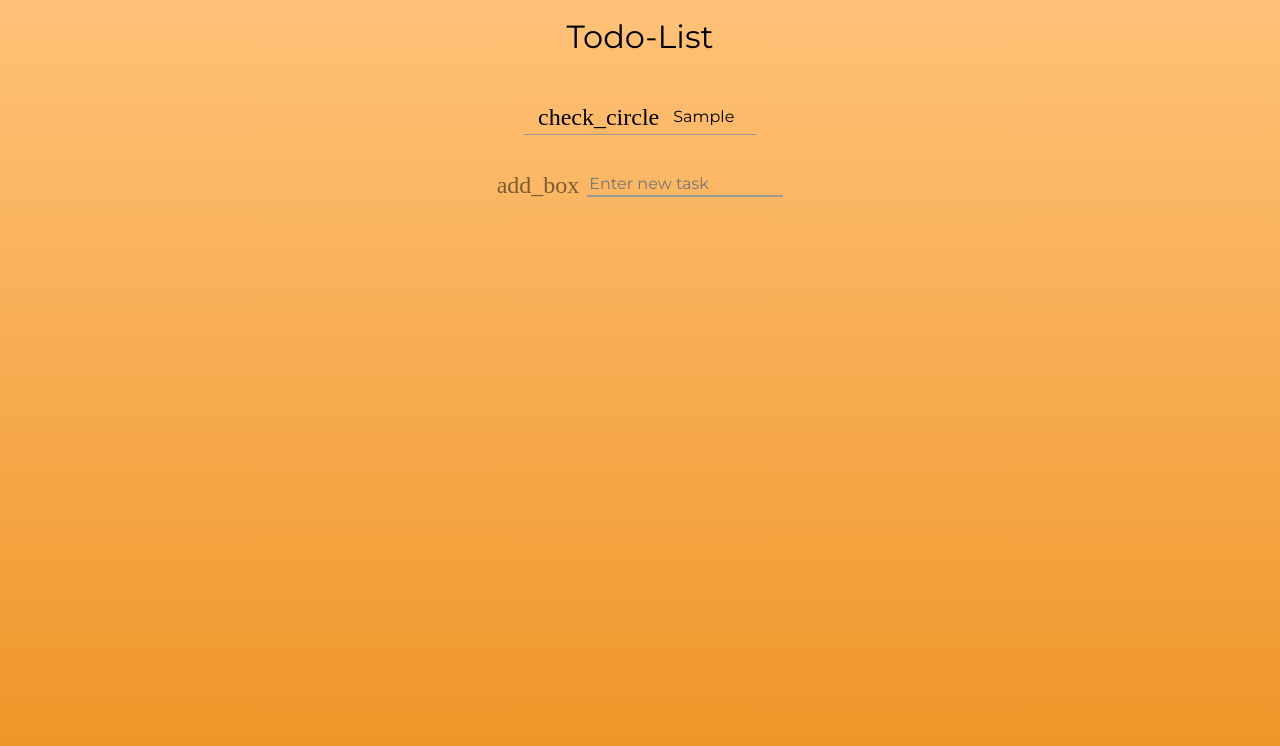
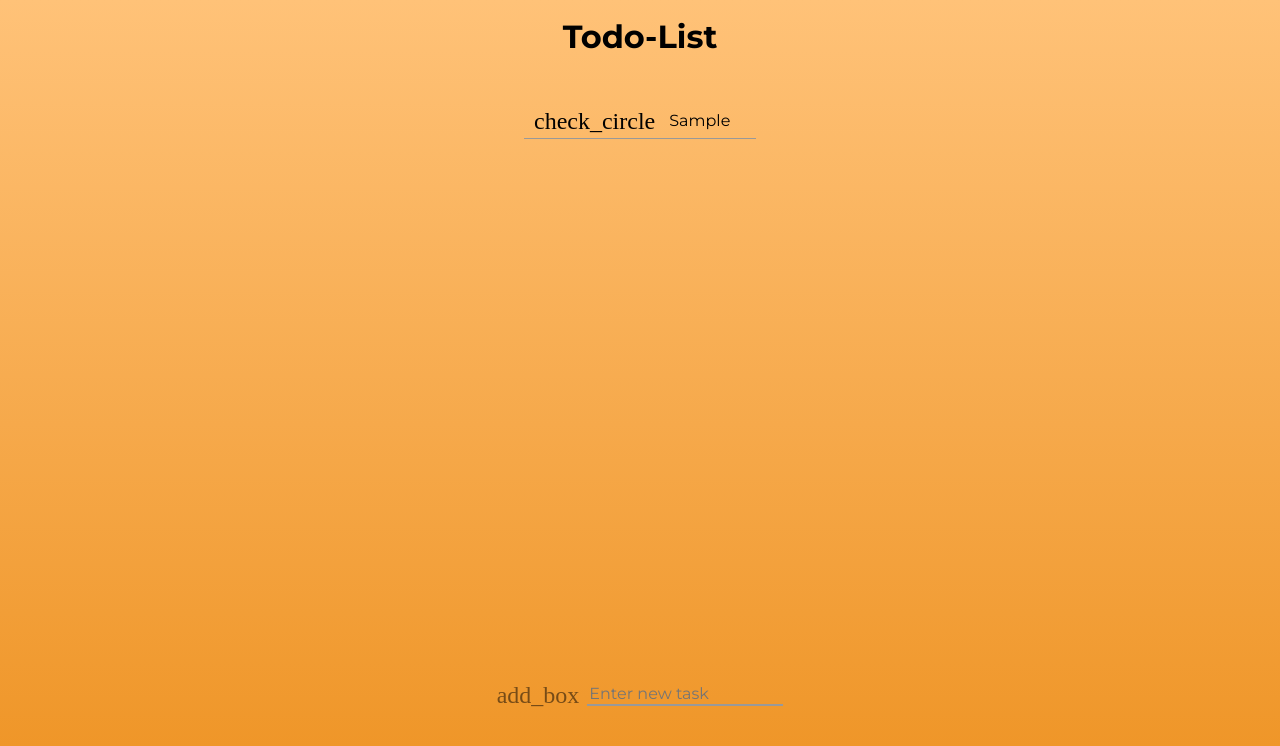
Before and after one commit to AerialWombat/react-todo-list, a React (Create React App) app: page / in a window 1280 px wide. Both pictures are taken after typing "Sample" into the empty fields and a click on the button "add_box". Shown: the top 746 px of the page. Built offline with nearby package versions, Linux system fonts and the light colour scheme; a web font is replaced by a local one.

Commit message:
minor styling tweaks

```diff
--- a/src/components/Task.js
+++ b/src/components/Task.js
@@ -2,7 +2,7 @@ import React from 'react';
 
 const Task = ({ reactKey, task, taskClick }) => {
     return (
-        <div data-key={reactKey} className='mt3 mb3 pa2 pv1 mw7 bb b--silver flex flex-row justify-start items-center shadow-hover' style={{ 'overflow-wrap': 'break-word', cursor: 'default' }}>
+        <div data-key={reactKey} className='mt3 mb3 pa1 pv1 mw7 bb b--silver flex flex-row justify-start items-center shadow-hover' style={{ 'overflow-wrap': 'break-word', cursor: 'default' }}>
             <button data-key={reactKey} className='mr2 b--none pointer dim material-icons' style={{background: 'none'}} type='button' onClick={ taskClick }>
                 <i className='' >check_circle</i>
             </button>
--- a/src/components/TaskList.js
+++ b/src/components/TaskList.js
@@ -5,8 +5,8 @@ import Task from './Task';
 const TaskList = ({ taskClick, tasks }) => {
     return (
         <div className='flex flex-column items-center'>
-        <h1>Todo-List</h1>
-        <form className='pa1 center measure mw7'>
+        <h1 style={{ fontWeight: '700' }}>Todo-List</h1>
+        <form className='pa2 center measure mw7' style={{ overFlowX: 'hidden', overflowY: 'auto', height: '75vh' }}>
             <fieldset id='Tasks' className='bn w5'>
                 {
                     tasks.map((task, index) => {
```
